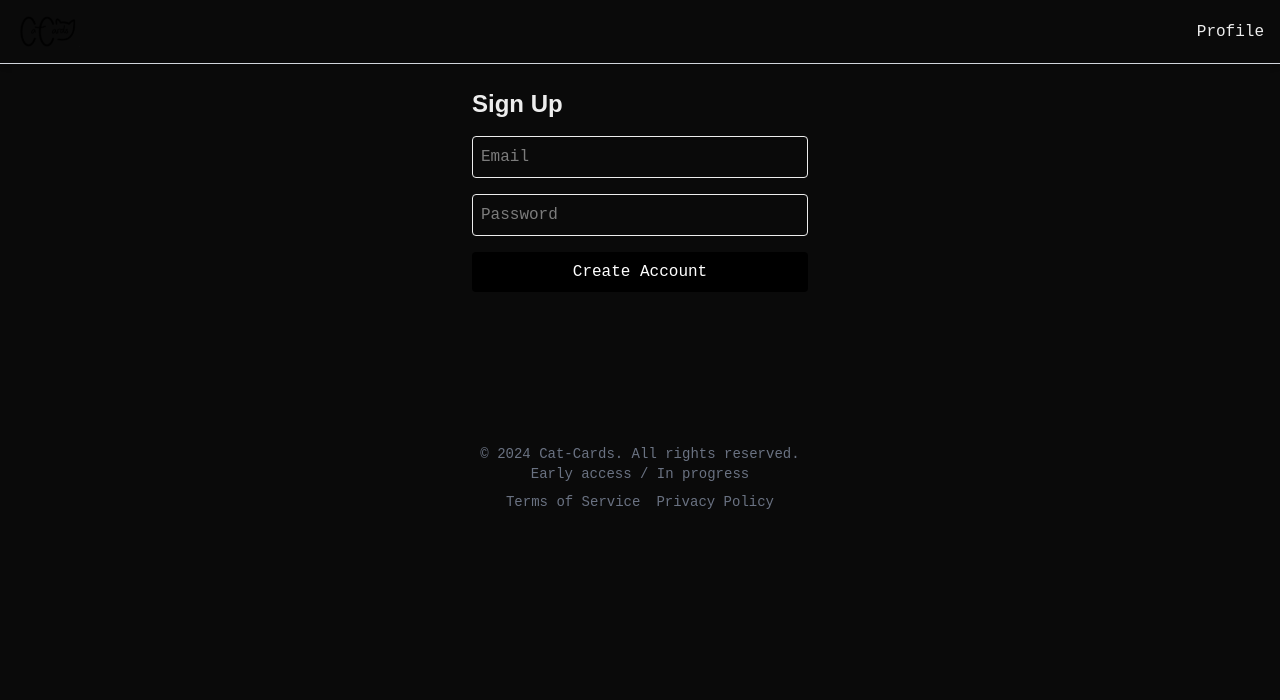
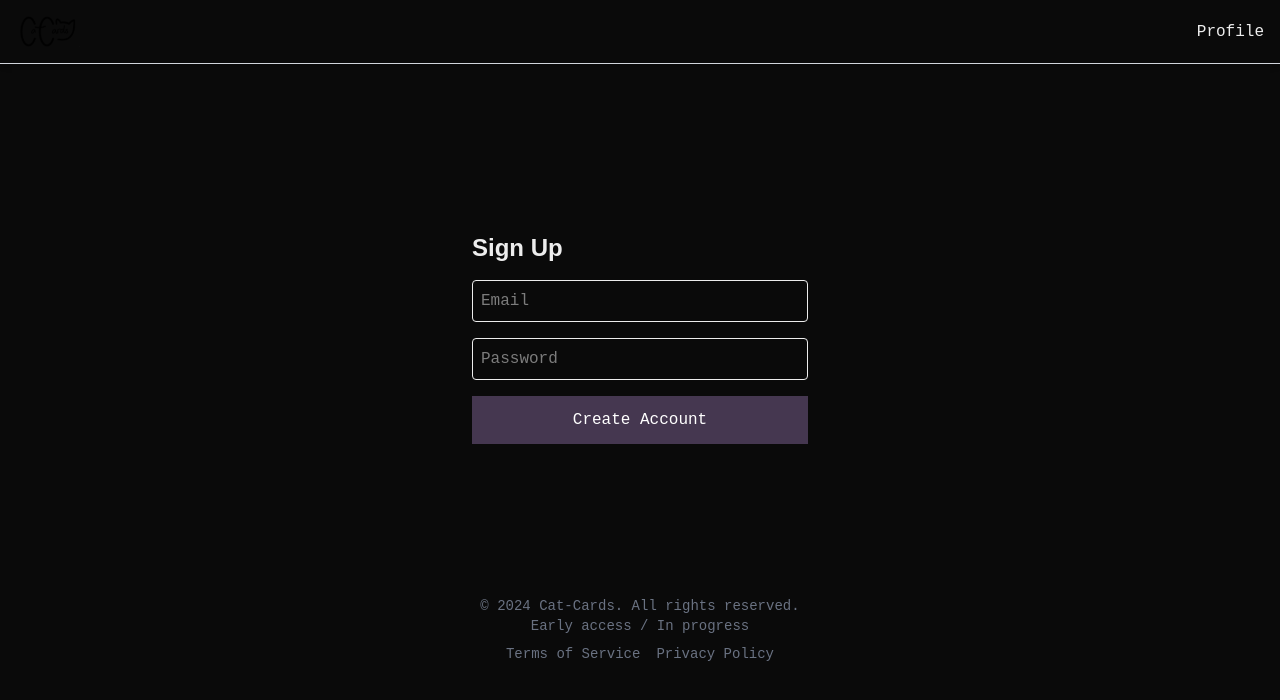
Before and after one commit to eve1ne/cat-cards, a Next.js app: page /signup in a window 1280 px wide. Shown: the top 700 px of the page. Built offline with nearby package versions, Linux system fonts and the light colour scheme; no server answers; a web font is replaced by a local one.

Commit message:
Update button styles

```diff
--- a/app/login/page.tsx
+++ b/app/login/page.tsx
@@ -27,7 +27,7 @@ export default function LoginPage() {
 
   return (
     <main className="p-6 max-w-sm mx-auto">
-      <h1 className="text-2xl font-bold mb-4">Login</h1>
+      <h1 className="mt-36 text-2xl font-bold mb-4">Login</h1>
 
       <form onSubmit={handleLogin} className="space-y-4">
         <input
@@ -50,7 +50,7 @@ export default function LoginPage() {
 
         {error && <p className="text-red-500 text-sm">{error}</p>}
 
-        <button className="w-full bg-black text-white p-2 rounded">
+        <button className="w-full bg-[#453750] text-white px-6 py-3 transition duration-300 ease-in-out hover:bg-[#5b4769] hover:scale-105 hover:shadow-lg">
           Log In
         </button>
       </form>
--- a/app/signup/page.tsx
+++ b/app/signup/page.tsx
@@ -27,7 +27,7 @@ export default function SignupPage() {
 
   return (
     <main className="p-6 max-w-sm mx-auto">
-      <h1 className="text-2xl font-bold mb-4">Sign Up</h1>
+      <h1 className="mt-36 text-2xl font-bold mb-4">Sign Up</h1>
 
       <form onSubmit={handleSignup} className="space-y-4">
         <input
@@ -50,7 +50,7 @@ export default function SignupPage() {
 
         {error && <p className="text-red-500 text-sm">{error}</p>}
 
-        <button className="w-full bg-black text-white p-2 rounded">
+        <button className="w-full bg-[#453750] text-white px-6 py-3 transition duration-300 ease-in-out hover:bg-[#5b4769] hover:scale-105 hover:shadow-lg">
           Create Account
         </button>
       </form>
```
Also changed, not shown: 1 other file (tests, documents, lock files or other folders).
